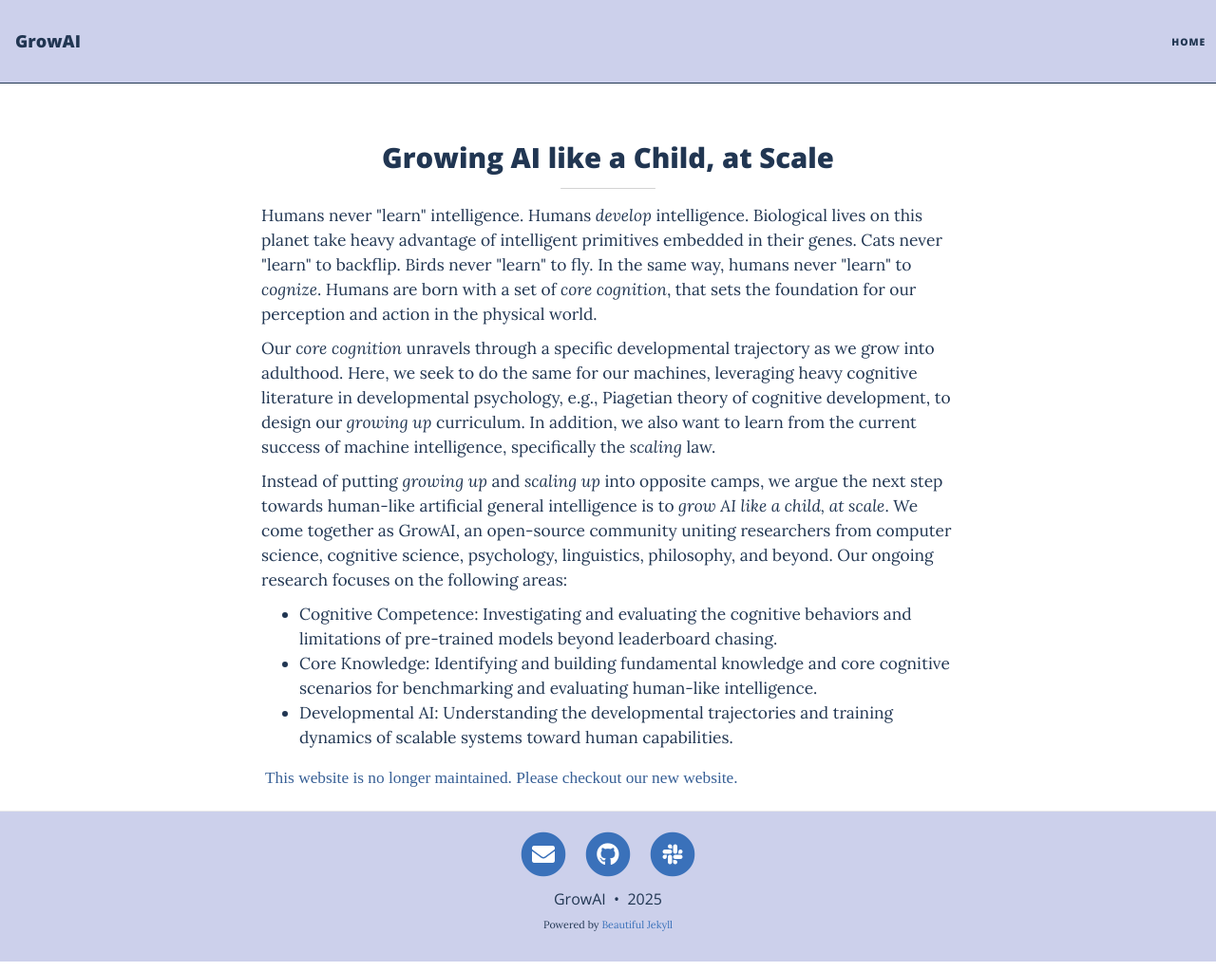
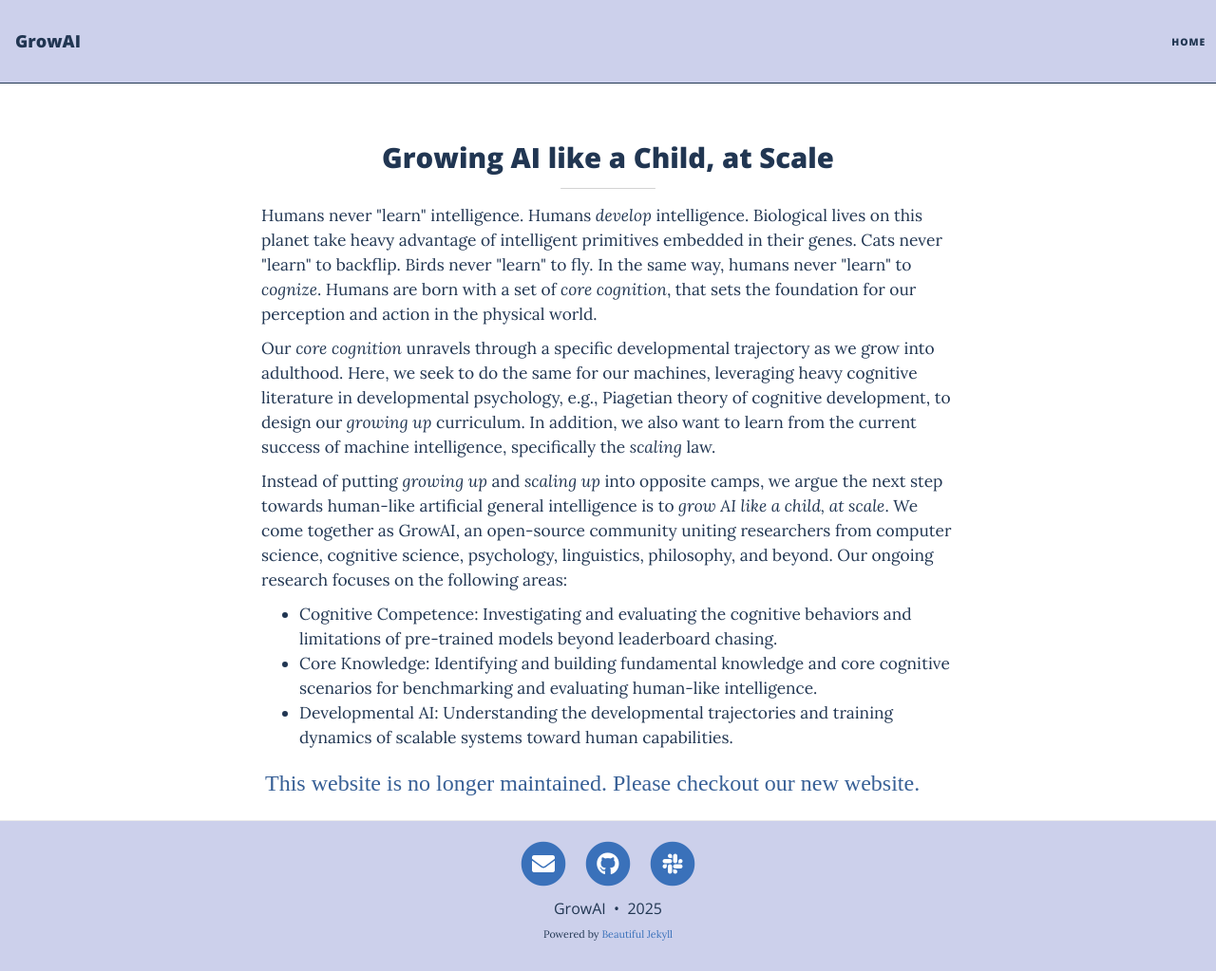
Before and after one commit to growing-ai-like-a-child/growing-ai-like-a-child.github.io, a Jekyll site: the page built from index.html, in a window 1280 px wide and 1023 px high. Shown: the whole window at 95% size. Built offline with Jekyll 4.4.1, drawn with Linux system fonts in a browser that asks for light colours; nearby versions of some CDN libraries; the list of posts is cut into pages by our own code.

Commit message:
Update index.html

```diff
--- a/index.html
+++ b/index.html
@@ -50,8 +50,8 @@ layout: home
     </ul>
 </div>
 
-<div class="description" style="margin: 3px; font-size: 12pt; font-family:'Times New Roman', Times, serif;">
-    <p style="margin: 1px; font-size: 13pt">
+<div class="description" style="margin: 3px; font-size: 18pt; font-family:'Times New Roman', Times, serif;">
+    <p style="margin: 1px; font-size: 18pt">
         <a href="https://grow-ai-like-a-child.github.io/">
             This website is no longer maintained. Please checkout our new website.
         </a>
```
